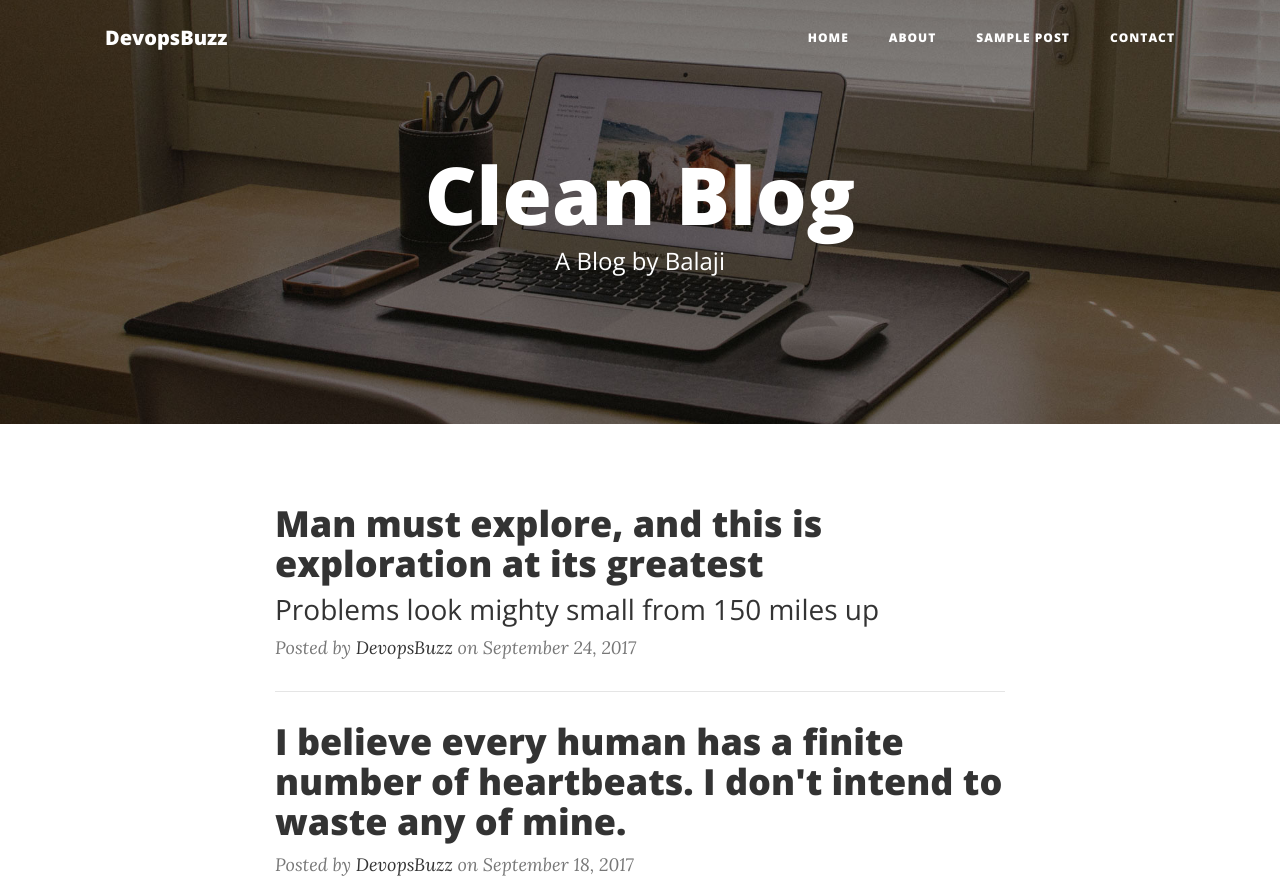
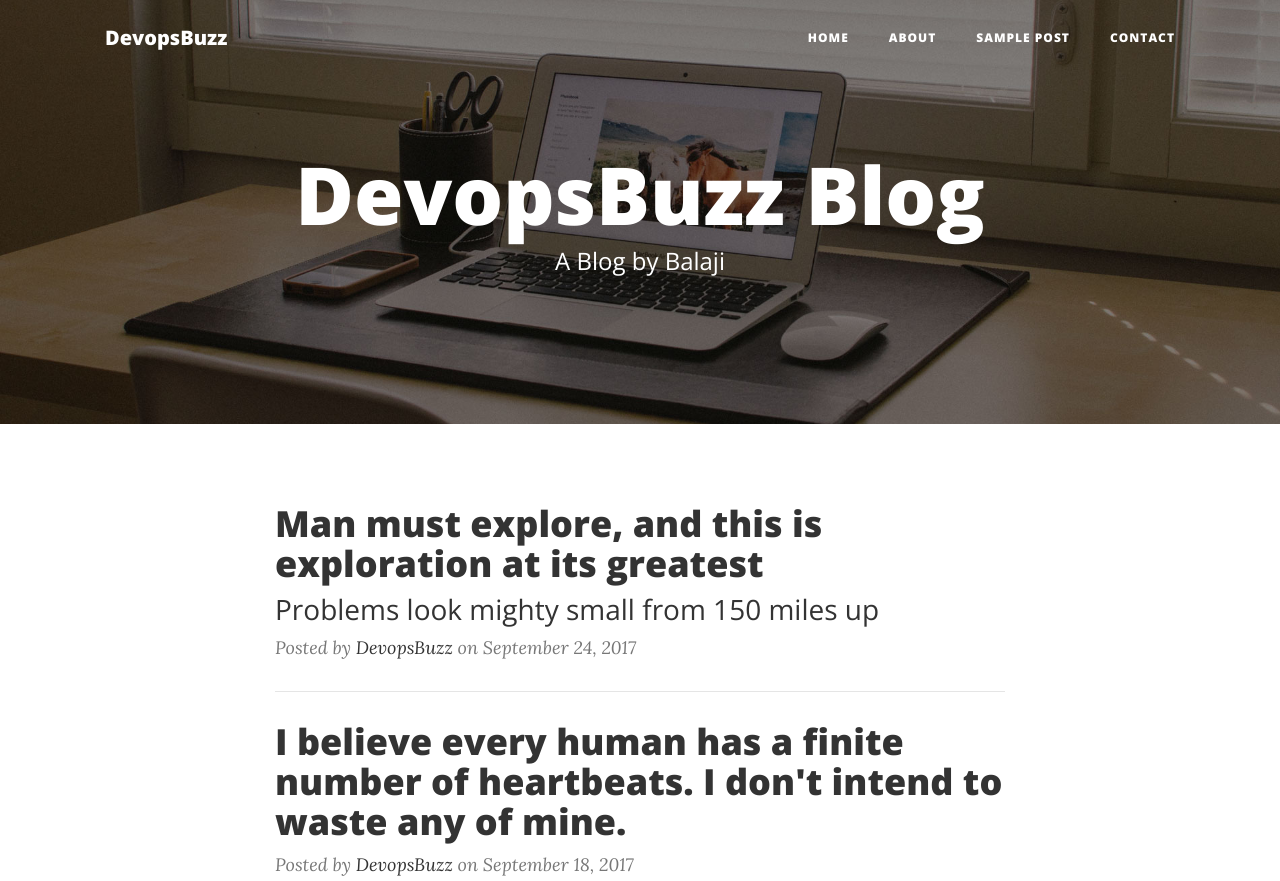
Before and after one commit to devopsbuzz/devopsbuzz.github.io, a website: page index.html in a window 1280 px wide. Shown: the top 881 px of the page. Drawn offline with nearby package versions, Linux system fonts and the light colour scheme.

Commit message:
Create index.html

```diff
--- a/index.html
+++ b/index.html
@@ -70,7 +70,7 @@
             <div class="row">
                 <div class="col-lg-8 offset-lg-2 col-md-10 offset-md-1">
                     <div class="site-heading">
-                        <h1>Clean Blog</h1>
+                        <h1>DevopsBuzz Blog</h1>
                         <span class="subheading">A Blog by Balaji</span>
                     </div>
                 </div>
```
